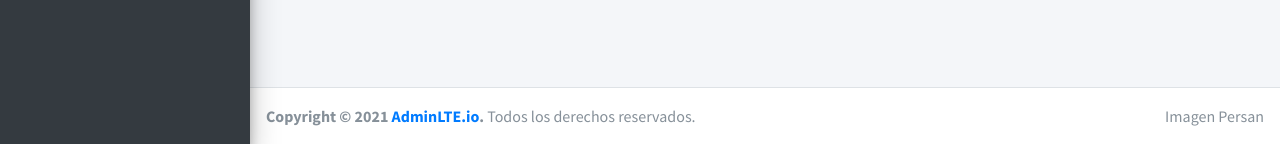
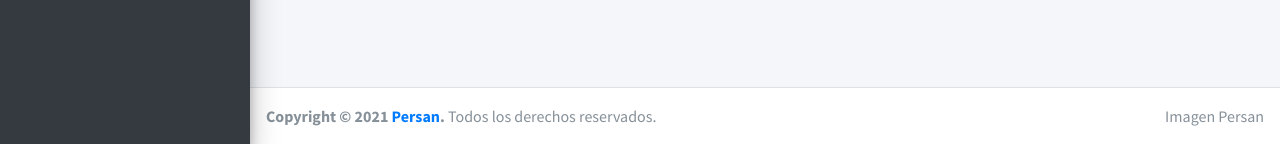
Before and after one commit to rbnm56/rep-persan, a PHP site: page /admin.php in a window 1280 px wide. Shown: the part 656-800 px from the top of the page. Run offline with PHP 8.4, Linux system fonts and the light colour scheme.

Commit message:
modificacion de footer

```diff
--- a/templates/footer.php
+++ b/templates/footer.php
@@ -4,7 +4,7 @@
       Imagen Persan
     </div>
     <!-- Default to the left -->
-    <strong>Copyright &copy; 2021 <a href="https://adminlte.io">AdminLTE.io</a>.</strong> Todos los derechos reservados.
+    <strong>Copyright &copy; 2021 <a href="https://adminlte.io">Persan</a>.</strong> Todos los derechos reservados.
   </footer>
 
   </div>
```
